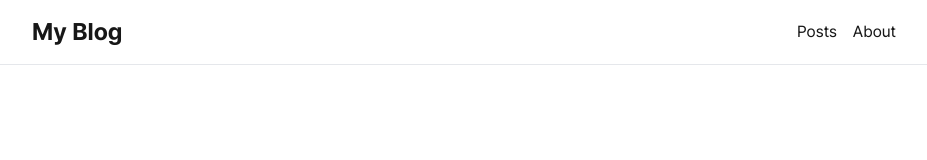
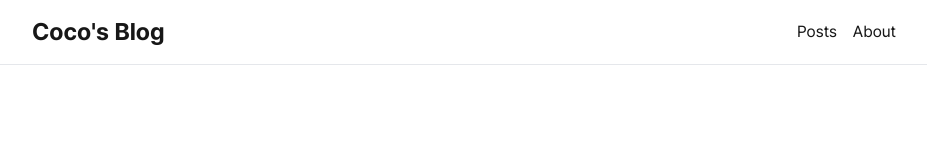
Before and after one commit to cocozzang/blog, a Next.js app: page / in a window 1280 px wide. Shown: the top 160 px of the page, without its empty margins (176-1103 px from the left). Built offline with nearby package versions, Linux system fonts and the light colour scheme.

Commit message:
refactor: navbar component 분할

```diff
--- a/src/app/layout.tsx
+++ b/src/app/layout.tsx
@@ -1,7 +1,7 @@
 import type { Metadata } from "next";
 import "./globals.css";
-import Link from "next/link";
 import localFont from "next/font/local";
+import NavBar from "@/components/NavBar";
 
 const pretendard = localFont({
   src: "./fonts/PretendardVariable.woff2",
@@ -21,23 +21,7 @@ export default function RootLayout({
   return (
     <html lang="ko" className={pretendard.variable}>
       <body className={`${pretendard.className} font-sans`}>
-        <header className="border-b">
-          <div className="max-w-4xl mx-auto p-4">
-            <nav className="flex justify-between items-center">
-              <Link href="/" className="text-2xl font-bold">
-                My Blog
-              </Link>
-              <div className="space-x-4">
-                <Link href="/posts" className="hover:text-gray-600">
-                  Posts
-                </Link>
-                <Link href="/about" className="hover:text-gray-600">
-                  About
-                </Link>
-              </div>
-            </nav>
-          </div>
-        </header>
+        <NavBar />
         <main className="max-w-4xl mx-auto p-4">{children}</main>
         <footer className="border-t mt-8">
           <div className="max-w-4xl mx-auto p-4 text-center text-gray-600">
--- /dev/null
+++ b/src/components/NavBar.tsx
@@ -0,0 +1,25 @@
+import Link from "next/link";
+
+export const NavBar = () => {
+  return (
+    <header className="border-b">
+      <div className="max-w-4xl mx-auto p-4">
+        <nav className="flex justify-between items-center">
+          <Link href="/" className="text-2xl font-bold">
+            Coco&apos;s Blog
+          </Link>
+          <div className="space-x-4">
+            <Link href="/posts" className="hover:text-gray-600">
+              Posts
+            </Link>
+            <Link href="/about" className="hover:text-gray-600">
+              About
+            </Link>
+          </div>
+        </nav>
+      </div>
+    </header>
+  );
+};
+
+export default NavBar;
```
